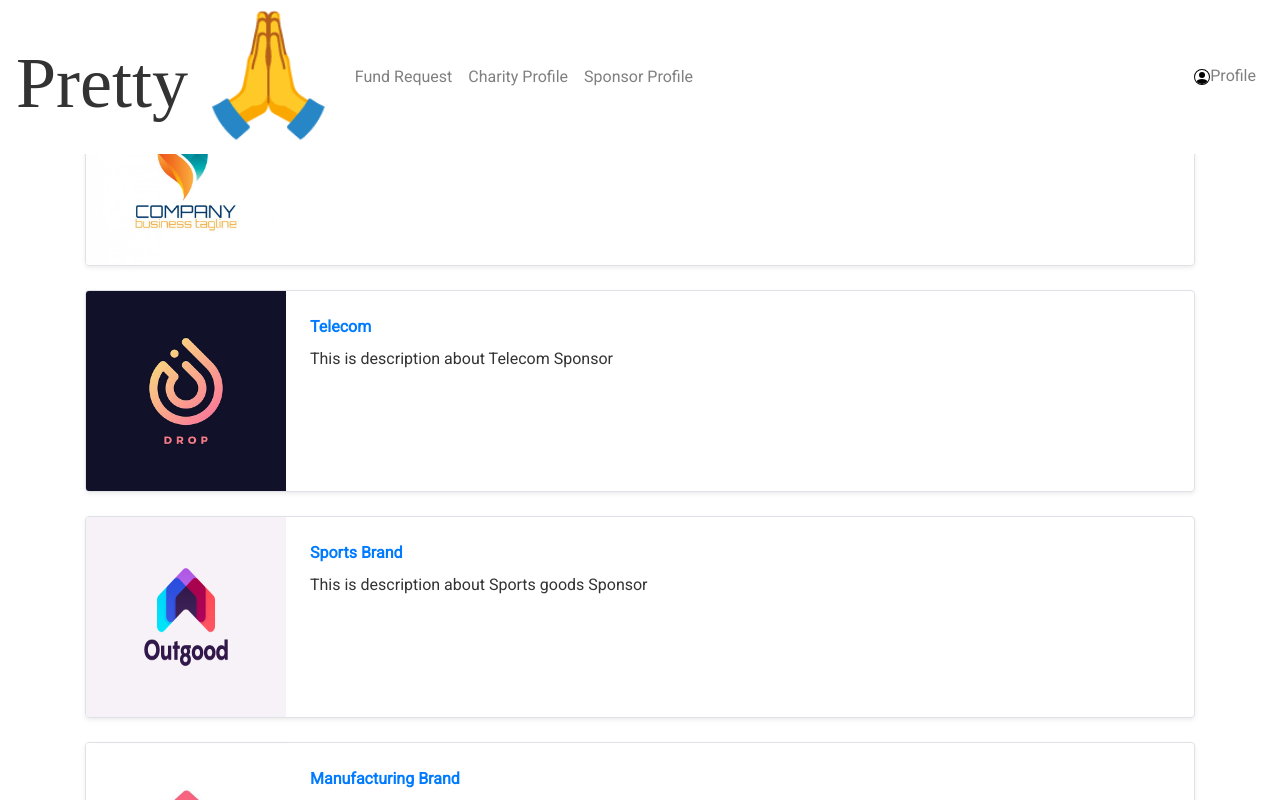
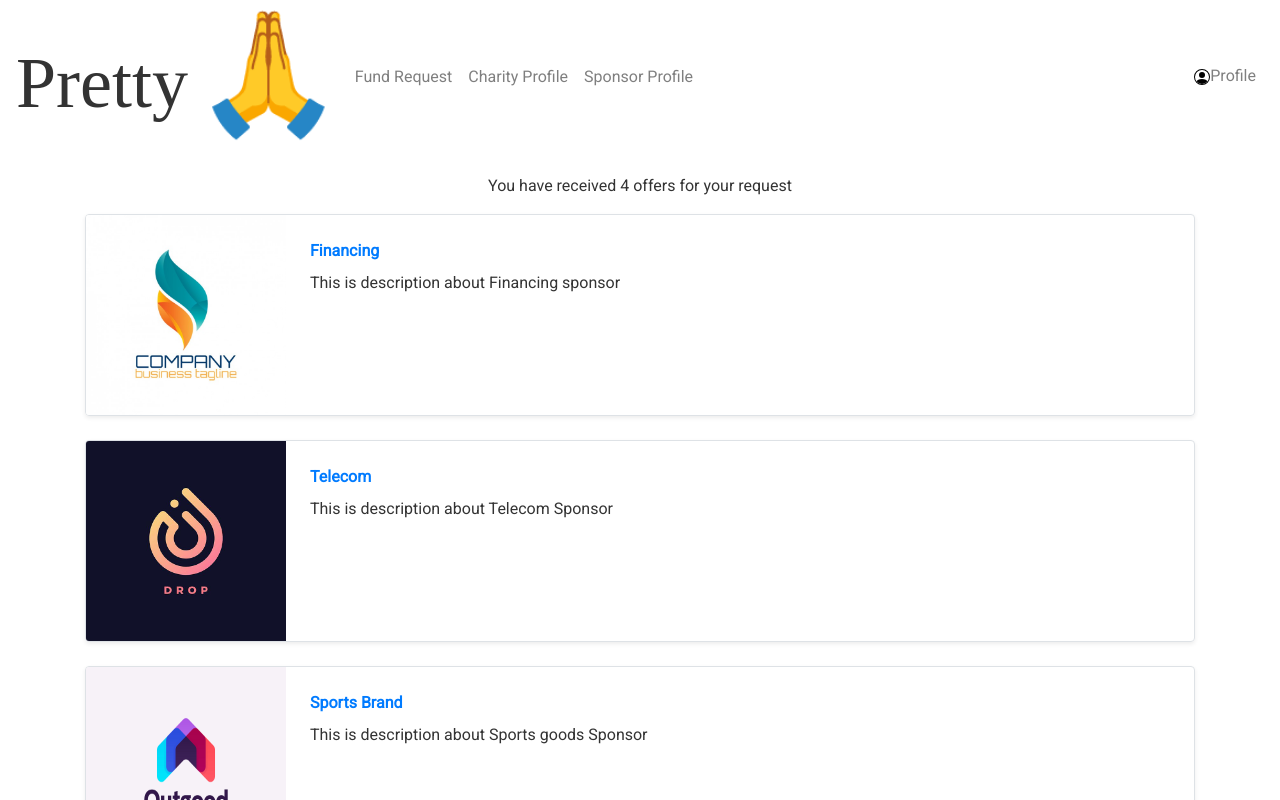
Before and after one commit to tr-hack-to-the-future/prettyplease-frontend, a React (Create React App) app: page /ForCharities in a window 1280 px wide. Shown: the top 800 px of the page. Built offline with nearby package versions, Linux system fonts and the light colour scheme; a web font is replaced by a local one.

Commit message:
add css file for charity and sponsor pages, add padding top to sit nicely under sticky nav

```diff
--- /dev/null
+++ b/src/components/CharityPage.css
@@ -0,0 +1,3 @@
+.ReviewAccept {
+  padding-top: 150px;
+}
--- a/src/components/CharityPage.js
+++ b/src/components/CharityPage.js
@@ -1,4 +1,5 @@
 import React, { Component, useState } from "react";
+import "./CharityPage.css";
 import Container from "react-bootstrap/Container";
 import Row from "react-bootstrap/Row";
 
--- /dev/null
+++ b/src/components/SponsorPage.css
@@ -0,0 +1,3 @@
+.SponsorPage {
+  padding-top: 150px;
+}
--- a/src/components/profile/SponsorProfilePage.js
+++ b/src/components/profile/SponsorProfilePage.js
@@ -1,19 +1,21 @@
-import React, { Component, useState } from 'react';
-import Container from 'react-bootstrap/Container';
-import Row from 'react-bootstrap/Row';
-import Col from 'react-bootstrap/Col';
-import ProfileTextDescription from './ProfileTextDescription';
+import React, { Component, useState } from "react";
+import Container from "react-bootstrap/Container";
+import Row from "react-bootstrap/Row";
+import Col from "react-bootstrap/Col";
+import ProfileTextDescription from "./ProfileTextDescription";
 
-
-function SponsorProfilePage({sponsorData, changeProfile}) {
+function SponsorProfilePage({ sponsorData, changeProfile }) {
   return (
     <div>
-                 <Row  className="justify-content-md-center">
-                     <Col xs={{span: 12, offset: 6}} md={{span: 6, offset: 5}}>
+      <Row className="justify-content-md-center profile">
+        <Col xs={{ span: 12, offset: 6 }} md={{ span: 6, offset: 5 }}>
           <h1>Profile</h1>
         </Col>
       </Row>
-            <ProfileTextDescription detailsProfile={sponsorData} changeProfile={changeProfile}/>
+      <ProfileTextDescription
+        detailsProfile={sponsorData}
+        changeProfile={changeProfile}
+      />
     </div>
   );
 }
```
Also changed, not shown: src/components/SponsorPage.js (+8 -13 lines), src/components/profile/SponsorProfilePage.css (deleted). Lines whose indentation alone changed are shown as unchanged.
